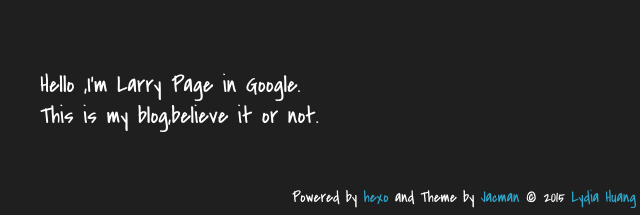
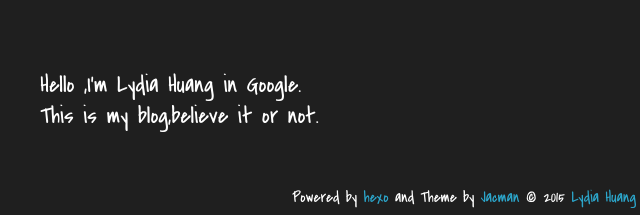
Before and after one commit to LH125/LH125.github.io, a plain HTML site: page index.html in a window 1280 px wide. Shown: the part 1748-1963 px from the top of the page, 176-816 px from the left. Drawn offline with Linux system fonts and the light colour scheme.

Commit message:
Site updated: 2015-09-28 16:09:44

```diff
--- a/index.html
+++ b/index.html
@@ -236,7 +236,7 @@
 
 
 	<section class="info">
-		<p> Hello ,I&#39;m Larry Page in Google. <br/>
+		<p> Hello ,I&#39;m Lydia Huang in Google. <br/>
 			This is my blog,believe it or not.</p>
 	</section>
 
```
Also changed, not shown: 2015/09/28/My-new-post/index.html (+1 -1 lines), 2015/09/28/hello-world/index.html (+1 -1 lines), archives/2015/09/index.html (+1 -1 lines), archives/2015/index.html (+1 -1 lines), archives/index.html (+1 -1 lines).
